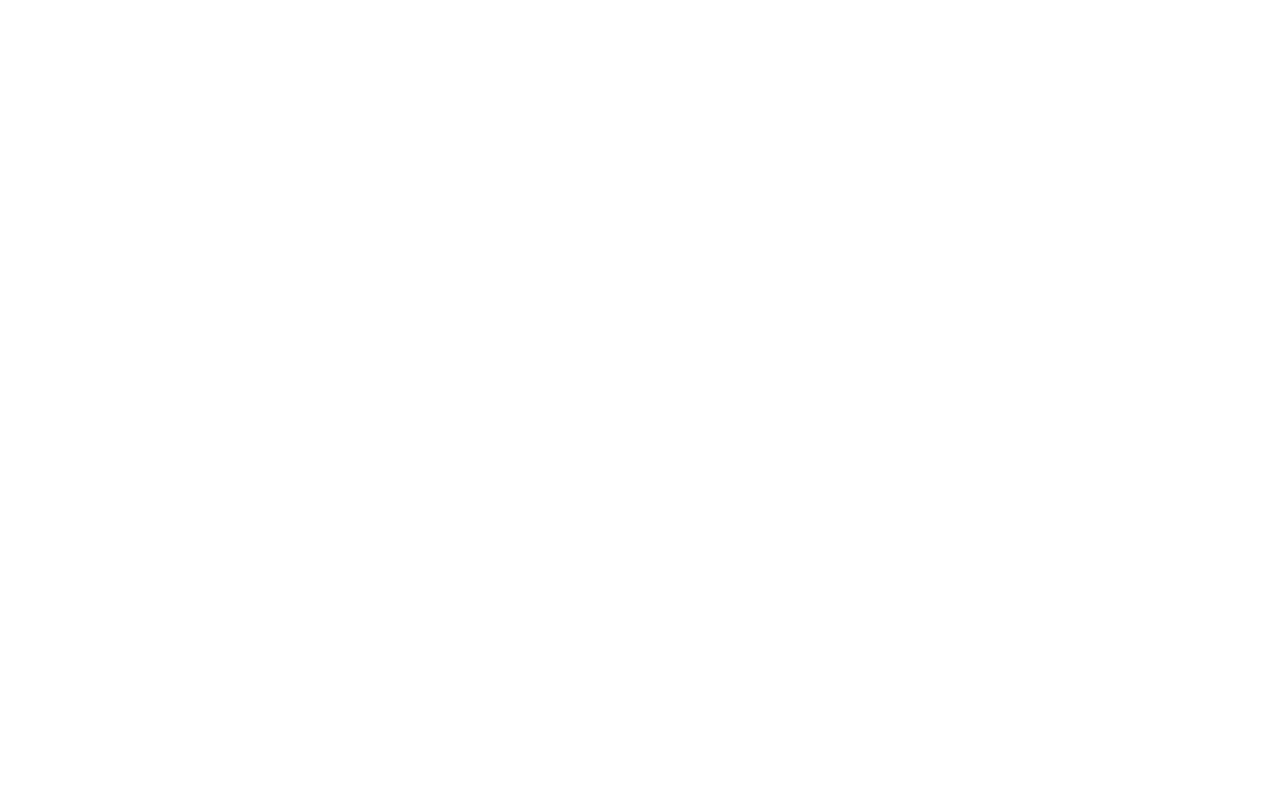
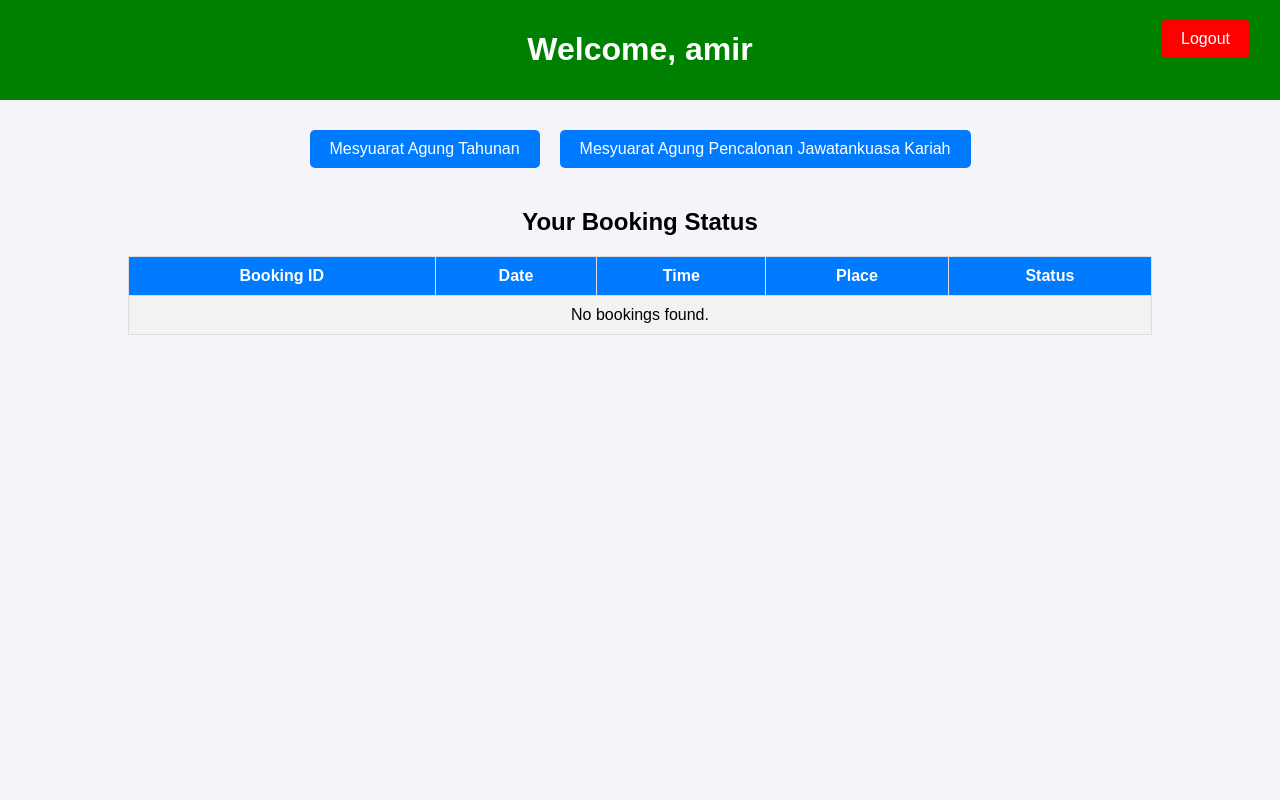
Before and after one commit to Alhns/MasjidIntern, a PHP site: page /mainpage.php in a window 1280 px wide. Before the commit the page is empty. Run offline with PHP 8.4, Linux system fonts and the light colour scheme; a user stored in the database is signed in; tables that the repository leaves empty hold one stand-in row (values such as "Sample post").

Commit message:
mainpage.php

```diff
--- a/backend/mainpage.php
+++ b/backend/mainpage.php
@@ -7,12 +7,135 @@
     exit();
 }
 
-// Load the HTML content
-$html = file_get_contents('mainpage.html');
+// Include database connection
+require '../backend/connection.php';
 
-// Replace placeholder with the actual username
-$html = str_replace("<!--USERNAME-->", $_SESSION['username'], $html);
+// Fetch bookings for the logged-in user
+try {
+    $stmt = $conn->prepare("SELECT * FROM booking WHERE user_id = :user_id");
+    $stmt->bindParam(':user_id', $_SESSION['user_id']);
+    $stmt->execute();
+    $bookings = $stmt->fetchAll(PDO::FETCH_ASSOC);
+} catch (PDOException $e) {
+    die("Error: " . $e->getMessage());
+}
+?>
 
-// Display the modified HTML
-echo $html;
-?>
+<!DOCTYPE html>
+<html lang="en">
+<head>
+    <meta charset="UTF-8">
+    <meta name="viewport" content="width=device-width, initial-scale=1.0">
+    <title>Main Page</title>
+    <style>
+        body {
+            font-family: Arial, sans-serif;
+            background-color: #f4f4f9;
+            margin: 0;
+        }
+        .header {
+            background-color: green;
+            padding: 10px;
+            color: white;
+            text-align: center;
+        }
+        .buttons-container {
+            display: flex;
+            justify-content: center;
+            margin-top: 20px;
+        }
+        button {
+            background-color: #007BFF;
+            color: white;
+            padding: 10px 20px;
+            font-size: 16px;
+            margin: 10px;
+            cursor: pointer;
+            border: none;
+            border-radius: 5px;
+        }
+        button:hover {
+            background-color: #0056b3;
+        }
+        .logout-btn {
+            position: absolute;
+            top: 10px;
+            right: 20px;
+            background-color: red;
+        }
+        .booking-table {
+            width: 80%;
+            margin: 20px auto;
+            border-collapse: collapse;
+            background: white;
+        }
+        .booking-table th, .booking-table td {
+            padding: 10px;
+            border: 1px solid #ddd;
+            text-align: center;
+        }
+        .booking-table th {
+            background: #007BFF;
+            color: white;
+        }
+        .booking-table tr:nth-child(even) {
+            background: #f2f2f2;
+        }
+    </style>
+</head>
+<body>
+
+    <div class="header">
+        <h1>Welcome, <?php echo htmlspecialchars($_SESSION['username']); ?></h1>
+        <form action="../backend/logout.php" method="POST">
+            <button class="logout-btn" type="submit">Logout</button>
+        </form>
+    </div>
+
+    <div class="buttons-container">
+        <!-- Button for Mesyuarat Agung Tahunan (No action) -->
+        <button type="button" disabled>Mesyuarat Agung Tahunan</button>
+
+        <!-- Button for Mesyuarat Agung Pencalonan Jawatankuasa Kariah (Redirect to choosedate.html) -->
+        <a href="../frontend/choosedate.html">
+            <button type="button">Mesyuarat Agung Pencalonan Jawatankuasa Kariah</button>
+        </a>
+    </div>
+
+    <h2 style="text-align: center; margin-top: 30px;">Your Booking Status</h2>
+
+    <table class="booking-table">
+        <tr>
+            <th>Booking ID</th>
+            <th>Date</th>
+            <th>Time</th>
+            <th>Place</th>
+            <th>Status</th>
+        </tr>
+        <?php if (empty($bookings)): ?>
+            <tr><td colspan="5">No bookings found.</td></tr>
+        <?php else: ?>
+            <?php foreach ($bookings as $booking): ?>
+                <tr>
+                    <td><?php echo htmlspecialchars($booking['booking_id']); ?></td>
+                    <td><?php echo htmlspecialchars($booking['date']); ?></td>
+                    <td><?php echo htmlspecialchars($booking['time']); ?></td>
+                    <td><?php echo htmlspecialchars($booking['place']); ?></td>
+                    <td>
+                        <?php
+                        if ($booking['status_code'] == 0) {
+                            echo "Pending";
+                        } elseif ($booking['status_code'] == 1) {
+                            echo "Approved";
+                        } else {
+                            echo "Rejected";
+                        }
+                        ?>
+                    </td>
+                </tr>
+            <?php endforeach; ?>
+        <?php endif; ?>
+    </table>
+
+</body>
+</html>
```
